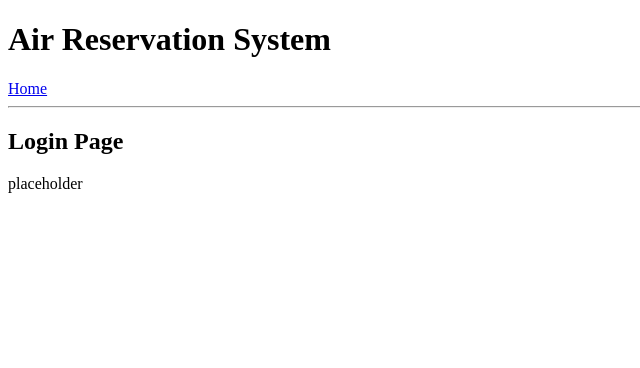
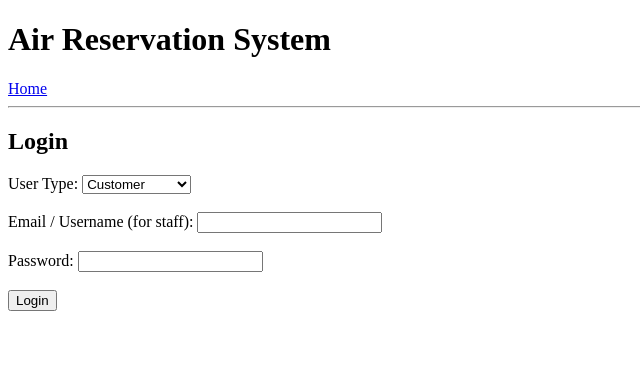
Before and after one commit to CenturiesLoD/CS-213-Database, a Flask app: page /auth/login in a window 1280 px wide. Shown: the top 368 px of the page, without its empty margins (0-640 px from the left). Run offline with Flask 3, Linux system fonts and the light colour scheme.

Commit message:
1st prototype where login and registration is successful

```diff
--- a/auth/routes.py
+++ b/auth/routes.py
@@ -1,15 +1,232 @@
-from flask import Blueprint, render_template
+from flask import Blueprint, render_template, request, redirect, url_for, flash, session
+from werkzeug.security import generate_password_hash, check_password_hash
+
+from db import get_db_connection
 
 auth_bp = Blueprint("auth", __name__)
 
-@auth_bp.route("/login")
-def login():
-    return render_template("login.html")
 
 @auth_bp.route("/register")
 def register():
-    return render_template("register.html")
+    return render_template("auth/choose_user_type.html")
+
+
+@auth_bp.route("/register/customer", methods=["GET", "POST"])
+def register_customer():
+    if request.method == "GET":
+        return render_template("auth/register_customer.html")
+
+    email = request.form.get("email")
+    password = generate_password_hash(request.form.get("password"))
+    name = request.form.get("name")
+    building = request.form.get("building_number")
+    street = request.form.get("street")
+    city = request.form.get("city")
+    state = request.form.get("state")
+    phone = request.form.get("phone_number")
+    passport_num = request.form.get("passport_number")
+    passport_exp = request.form.get("passport_expiration")
+    passport_country = request.form.get("passport_country")
+    dob = request.form.get("date_of_birth")
+
+    conn = get_db_connection()
+    cursor = conn.cursor()
+
+    try:
+        sql = """
+            INSERT INTO customer (
+                email, name, password,
+                building_number, street, city, state,
+                phone_number, passport_number, passport_expiration,
+                passport_country, date_of_birth
+            )
+            VALUES (%s,%s,%s,%s,%s,%s,%s,%s,%s,%s,%s,%s)
+        """
+        cursor.execute(sql, (email, name, password,
+                             building, street, city, state,
+                             phone, passport_num, passport_exp,
+                             passport_country, dob))
+        conn.commit()
+        flash("Customer registered! Please log in.")
+        return redirect(url_for("auth.login"))
+    except Exception as e:
+        conn.rollback()
+        flash(str(e))
+        return redirect(url_for("auth.register_customer"))
+    finally:
+        cursor.close()
+        conn.close()
+
+
+@auth_bp.route("/register/agent", methods=["GET", "POST"])
+def register_agent():
+    if request.method == "GET":
+        return render_template("auth/register_agent.html")
+
+    email = request.form.get("email")
+    password = generate_password_hash(request.form.get("password"))
+
+    conn = get_db_connection()
+    cursor = conn.cursor()
+
+    try:
+        cursor.execute("INSERT INTO booking_agent (email, password) VALUES (%s,%s)", (email, password))
+        conn.commit()
+        flash("Agent registered! Please log in.")
+        return redirect(url_for("auth.login"))
+    except Exception as e:
+        conn.rollback()
+        flash(str(e))
+        return redirect(url_for("auth.register_agent"))
+    finally:
+        cursor.close()
+        conn.close()
+
+
+@auth_bp.route("/register/staff", methods=["GET", "POST"])
+def register_staff():
+    if request.method == "GET":
+        return render_template("auth/register_staff.html")
+
+    username = request.form.get("username")
+    password = generate_password_hash(request.form.get("password"))
+    first = request.form.get("first_name")
+    last = request.form.get("last_name")
+    dob = request.form.get("date_of_birth")
+    airline = request.form.get("airline_name")
+    role = request.form.get("role")
+
+    conn = get_db_connection()
+    cursor = conn.cursor()
+
+    try:
+        sql = """
+            INSERT INTO airline_staff (
+                username, password, first_name, last_name,
+                date_of_birth, airline_name, role
+            )
+            VALUES (%s,%s,%s,%s,%s,%s,%s)
+        """
+        cursor.execute(sql, (username, password, first, last, dob, airline, role))
+        conn.commit()
+        flash("Staff registered! Please log in.")
+        return redirect(url_for("auth.login"))
+    except Exception as e:
+        conn.rollback()
+        flash(str(e))
+        return redirect(url_for("auth.register_staff"))
+    finally:
+        cursor.close()
+        conn.close()
+
+
+@auth_bp.route("/login", methods=["GET", "POST"])
+def login():
+    if request.method == "GET":
+        return render_template("login.html")
+
+    user_type = request.form.get("user_type")  # customer / agent / staff
+    identifier = request.form.get("identifier")  # email or username
+    password = request.form.get("password")
+
+    if not user_type or not identifier or not password:
+        flash("User type, email/username and password are required.")
+        return render_template("login.html")
+
+    conn = get_db_connection()
+    cursor = conn.cursor()
+
+    try:
+        if user_type == "customer":
+            sql = "SELECT email, password, name FROM customer WHERE email = %s"
+            cursor.execute(sql, (identifier,))
+            row = cursor.fetchone()
+            if not row:
+                flash("Customer not found.")
+                return render_template("login.html")
+
+            email = row["email"]
+            password_hash = row["password"]
+            name = row["name"]
+
+            if not check_password_hash(password_hash, password):
+                flash("Incorrect password.")
+                return render_template("login.html")
+
+            # 登录成功，写入 session
+            session.clear()
+            session["user_type"] = "customer"
+            session["email"] = email
+            session["name"] = name
+
+            return redirect(url_for("customer.dashboard"))
+
+        elif user_type == "agent":
+            sql = "SELECT email, password FROM booking_agent WHERE email = %s"
+            cursor.execute(sql, (identifier,))
+            row = cursor.fetchone()
+            if not row:
+                flash("Agent not found.")
+                return render_template("login.html")
+
+            email = row["email"]
+            password_hash = row["password"]
+
+            if not check_password_hash(password_hash, password):
+                flash("Incorrect password.")
+                return render_template("login.html")
+
+            session.clear()
+            session["user_type"] = "agent"
+            session["email"] = email
+
+            return redirect(url_for("agent.dashboard"))
+
+        elif user_type == "staff":
+            sql = """
+                SELECT username, password, airline_name, role
+                FROM airline_staff
+                WHERE username = %s
+            """
+            cursor.execute(sql, (identifier,))
+            row = cursor.fetchone()
+            if not row:
+                flash("Staff not found.")
+                return render_template("login.html")
+
+            username = row["username"]
+            password_hash = row["password"]
+            airline_name = row["airline_name"]
+            role = row["role"]
+
+            if not check_password_hash(password_hash, password):
+                flash("Incorrect password.")
+                return render_template("login.html")
+
+            session.clear()
+            session["user_type"] = "staff"
+            session["username"] = username
+            session["airline_name"] = airline_name
+            session["role"] = role  # admin / operator / both
+
+            return redirect(url_for("staff.dashboard"))
+
+        else:
+            flash("Unknown user type.")
+            return render_template("login.html")
+
+    except Exception as e:
+        flash(f"Login failed: {e}")
+        return render_template("login.html")
+
+    finally:
+        cursor.close()
+        conn.close()
+
 
 @auth_bp.route("/logout")
 def logout():
-    return "Logout placeholder"
+    session.clear()
+    flash("You have been logged out.")
+    return redirect(url_for("home"))
+    # 注意：这里假设 app.py 里的主页函数名字是 home()
--- a/templates/base.html
+++ b/templates/base.html
@@ -21,3 +21,12 @@
     </main>
 </body>
 </html>
+{% with messages = get_flashed_messages() %}
+  {% if messages %}
+    <ul>
+      {% for msg in messages %}
+        <li>{{ msg }}</li>
+      {% endfor %}
+    </ul>
+  {% endif %}
+{% endwith %}
--- a/templates/login.html
+++ b/templates/login.html
@@ -1,5 +1,25 @@
 {% extends "base.html" %}
+
 {% block content %}
-<h2>Login Page</h2>
-<p>placeholder</p>
+<h2>Login</h2>
+
+<form method="post">
+    <label>User Type:</label>
+    <select name="user_type" required>
+        <option value="customer">Customer</option>
+        <option value="agent">Booking Agent</option>
+        <option value="staff">Airline Staff</option>
+    </select>
+    <br><br>
+
+    <label>Email / Username (for staff):</label>
+    <input type="text" name="identifier" required>
+    <br><br>
+
+    <label>Password:</label>
+    <input type="password" name="password" required>
+    <br><br>
+
+    <button type="submit">Login</button>
+</form>
 {% endblock %}
```
Also changed, not shown: db.py (+6 -15 lines), templates/auth/choose_user_type.html (added, +11 -0 lines), templates/auth/register_agent.html (added, +15 -0 lines), templates/auth/register_customer.html (added, +45 -0 lines), templates/auth/register_staff.html (added, +34 -0 lines), templates/register.html (+96 -2 lines).
